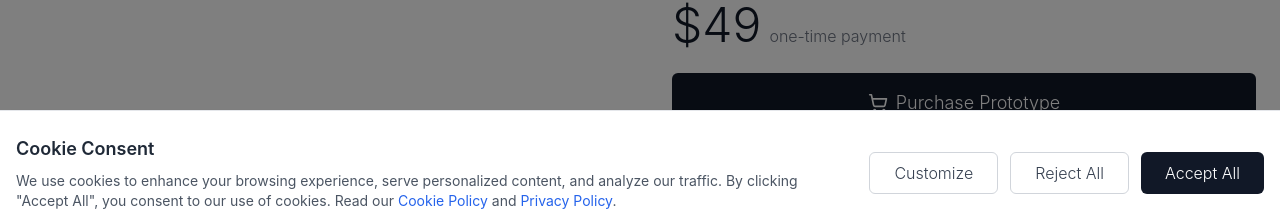
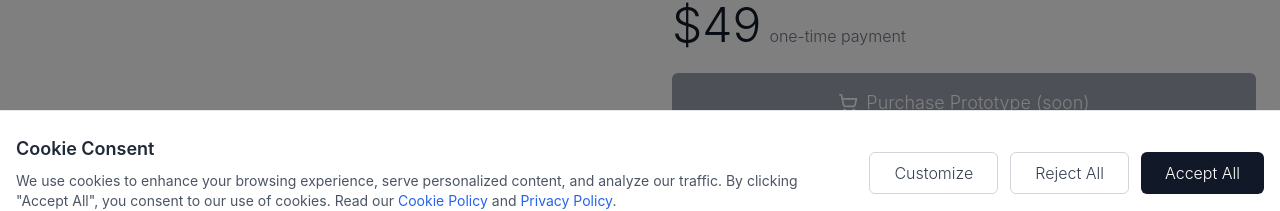
Before and after one commit to raym33/hublab, a Next.js app: page /prototype/1 in a window 1280 px wide. Shown: the part 565-776 px from the top of the page. Built offline with nearby package versions, Linux system fonts and the light colour scheme; no server answers.

Commit message:
Disable purchase button - show 'Purchase Prototype (soon)'

```diff
--- a/app/prototype/[id]/page.tsx
+++ b/app/prototype/[id]/page.tsx
@@ -137,18 +137,11 @@ export default function PrototypePage({ params }: { params: { id: string } }) {
               </div>
 
               <button
-                onClick={handlePurchase}
-                disabled={isPurchasing}
-                className="w-full bg-gray-900 hover:bg-gray-800 text-white py-4 rounded-md font-light text-lg transition-colors disabled:opacity-50 flex items-center justify-center gap-2 group"
+                disabled={true}
+                className="w-full bg-gray-400 text-white py-4 rounded-md font-light text-lg transition-colors cursor-not-allowed flex items-center justify-center gap-2"
               >
-                {isPurchasing ? (
-                  'Processing...'
-                ) : (
-                  <>
-                    <ShoppingCart className="w-5 h-5" />
-                    Purchase Prototype
-                  </>
-                )}
+                <ShoppingCart className="w-5 h-5" />
+                Purchase Prototype (soon)
               </button>
 
               <button
```
